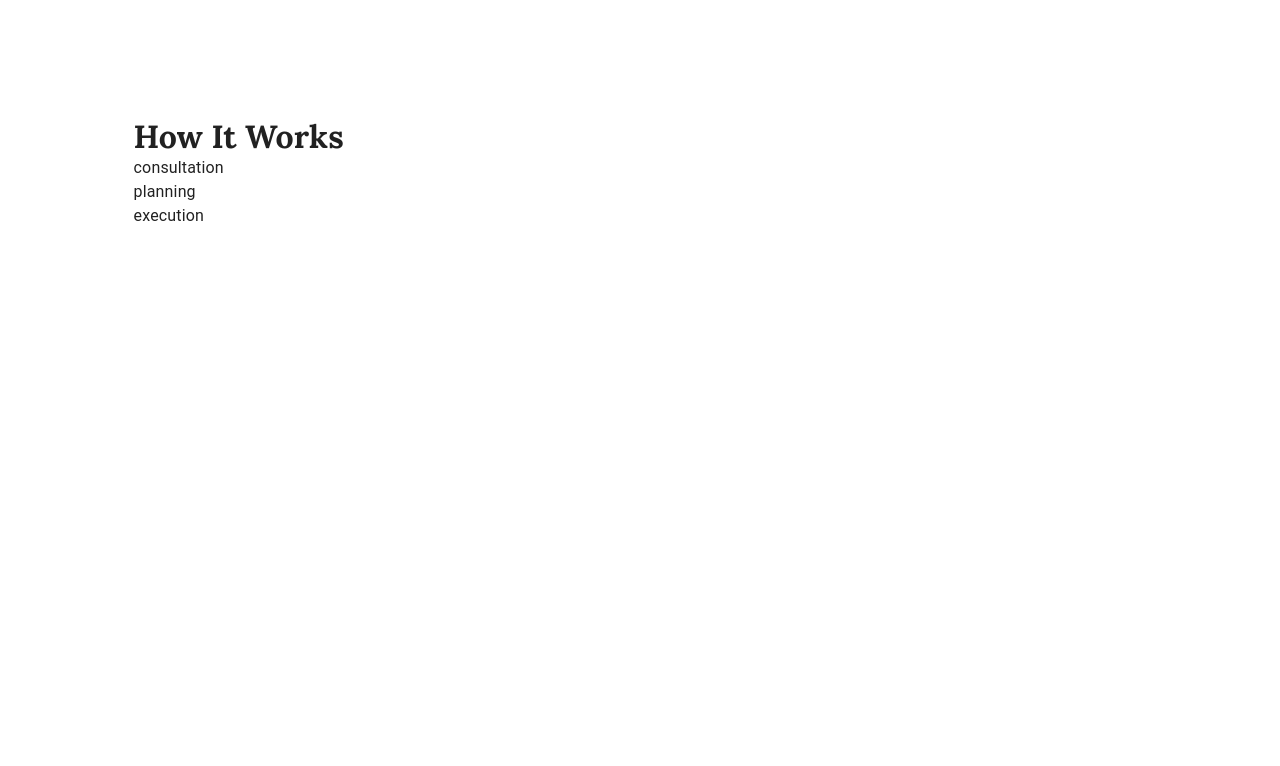
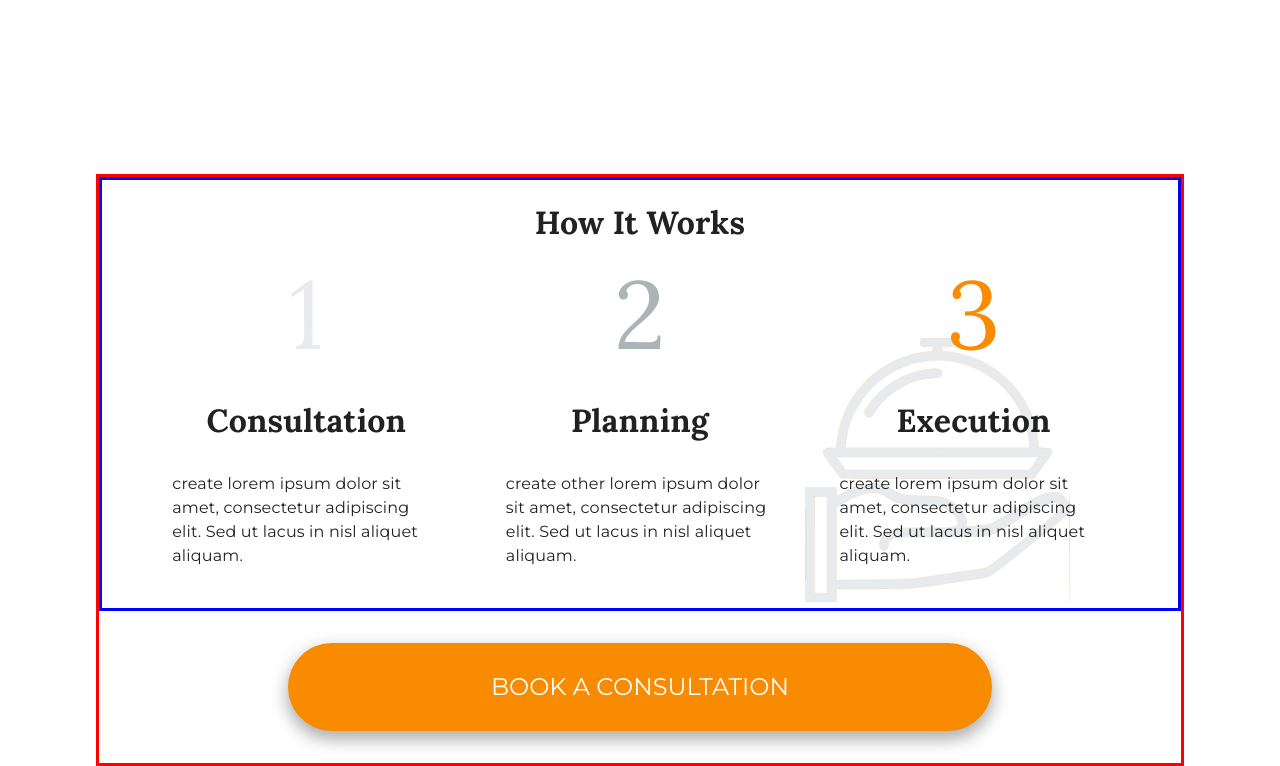
Before and after one commit to chukalicious/event-planning-landing, a React (Create React App) app: page / in a window 1280 px wide. Shown: the part 1415-2181 px from the top of the page. Before the commit the page ends 1667 px from the top, so only its background shows below. Built offline with nearby package versions, Linux system fonts and the light colour scheme.

Commit message:
created data to use with the 3 steps, added components to the page

```diff
--- a/src/components/HowItWorks/HowItWorksContainer.js
+++ b/src/components/HowItWorks/HowItWorksContainer.js
@@ -1,8 +1,10 @@
 import { howItworks as steps } from "../../helpers/howItWorks";
 import Box from "@mui/material/Box";
 import Typography from "@mui/material/Typography";
+import Button from "@mui/material/Button";
 import useTheme from "@mui/material/styles/useTheme";
 import HowItWorksStep from "./HowItWorksStep";
+import services from "../../assets/services.svg";
 
 const HowItWorksContainer = () => {
   const theme = useTheme();
@@ -11,32 +13,92 @@ const HowItWorksContainer = () => {
       sx={{
         display: "flex",
         flexDirection: "column",
+        mt: "5rem",
         width: "85%",
         mx: "auto",
+        // border: "green 3px solid",
+        backgroundImage: `url(${services})`,
+        backgroundRepeat: "no-repeat",
+        backgroundPosition: "bottom right",
+        backgroundSize: "contain",
+        // transform: "rotateY(180deg)",
+        [theme.breakpoints.down("md")]: {
+          justifyContent: "space-between",
+          border: "red 3px solid",
+          backgroundImage: `url(${services})`,
+          backgroundRepeat: "no-repeat",
+          backgroundPosition: "bottom ",
+          backgroundSize: "contain",
+        },
+        [theme.breakpoints.up("lg")]: {
+          flexDirection: "column",
+          justifyContent: "space-between",
+          border: "red 3px solid",
+          backgroundImage: `url(${services})`,
+          backgroundPositionX: "right",
+          backgroundPositionY: "center",
+          // backgroundSize: "50% 50%",
+          backgroundSize: "45% 45%",
+        },
       }}
     >
       <Box
         sx={{
           p: "1.5rem 2.35rem",
+          border: "blue 3px solid",
         }}
       >
         <Typography
           variant="h2"
           sx={{
             fontFamily: theme.typography.fontFamily,
-            fontsize: "1rem",
             fontWeight: "bold",
             textTransform: "capitalize",
+            textAlign: "center",
           }}
         >
           How It Works
         </Typography>
-        <Box>
+        <Box
+          sx={{
+            display: "flex",
+            width: "100%",
+            flexDirection: "column",
+
+            [theme.breakpoints.up("md")]: {
+              flexDirection: "row",
+            },
+          }}
+        >
           {steps.map((step, i) => (
             <HowItWorksStep step={step} key={i} />
           ))}
         </Box>
       </Box>
+
+      <Button
+        variant="contained"
+        color="warning"
+        sx={{
+          borderRadius: "50px",
+          mx: "auto",
+          my: "2rem",
+          width: "65%",
+          elevation: 10,
+          boxShadow:
+            "0 8px 16px 0 rgba(0,0,0,0.2), 0 6px 20px 0 rgba(0,0,0,0.19)",
+        }}
+      >
+        <Typography
+          sx={{
+            color: "white",
+            fontSize: "1.5rem",
+            py: "1.25rem",
+          }}
+        >
+          book a consultation
+        </Typography>
+      </Button>
     </Box>
   );
 };
--- a/src/components/HowItWorks/HowItWorksStep.js
+++ b/src/components/HowItWorks/HowItWorksStep.js
@@ -1,8 +1,55 @@
 import Box from "@mui/material/Box";
+import Typography from "@mui/material/Typography";
+import useTheme from "@mui/material/styles/useTheme";
 
 const HowItWorksStep = (props) => {
   console.log("HowItWorksStep props: ", props);
-  return <Box>{props.step.title}</Box>;
+
+  const theme = useTheme();
+  return (
+    <Box
+      sx={{
+        width: "100%",
+        [theme.breakpoints.up("md")]: {
+          display: "flex",
+          flexDirection: "column",
+          width: "30%",
+          mx: "auto",
+        },
+      }}
+    >
+      <Typography
+        variant="h1"
+        sx={{
+          fontWeight: "superbold",
+          color: props.step.color,
+          p: "1rem",
+          textAlign: "center",
+        }}
+      >
+        {props.step.place}
+      </Typography>
+      <Typography
+        variant="h2"
+        sx={{
+          textTransform: "capitalize",
+          textAlign: "center",
+          fontWeight: "bold",
+          p: "1rem",
+        }}
+      >
+        {props.step.title}
+      </Typography>
+      <Typography
+        sx={{
+          fontSize: theme.typography.body1,
+          p: "1rem",
+        }}
+      >
+        {props.step.text}
+      </Typography>
+    </Box>
+  );
 };
 
 export default HowItWorksStep;
--- a/src/helpers/howItWorks.js
+++ b/src/helpers/howItWorks.js
@@ -2,16 +2,19 @@ export const howItworks = [
   {
     title: "consultation",
     text: "create lorem ipsum dolor sit amet, consectetur adipiscing elit. Sed ut lacus  in nisl aliquet aliquam.",
-    color: "",
+    color: "#E7EBED",
+    place: "1",
   },
   {
     title: "planning",
     text: "create other lorem ipsum dolor sit amet, consectetur adipiscing elit. Sed ut lacus  in nisl aliquet aliquam. ",
-    color: "",
+    color: "#ABB5B8",
+    place: "2",
   },
   {
     title: "execution",
     text: "create lorem ipsum dolor sit amet, consectetur adipiscing elit. Sed ut lacus  in nisl aliquet aliquam.",
-    color: "",
+    color: "#F98B01",
+    place: "3",
   },
 ];
```
Also changed, not shown: src/assets/services.svg (added).
